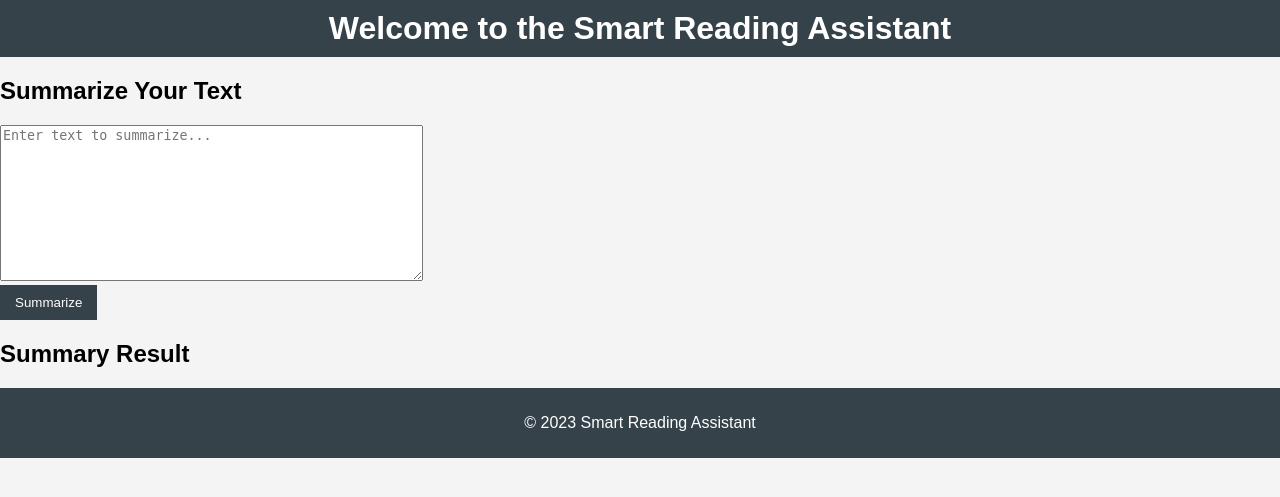
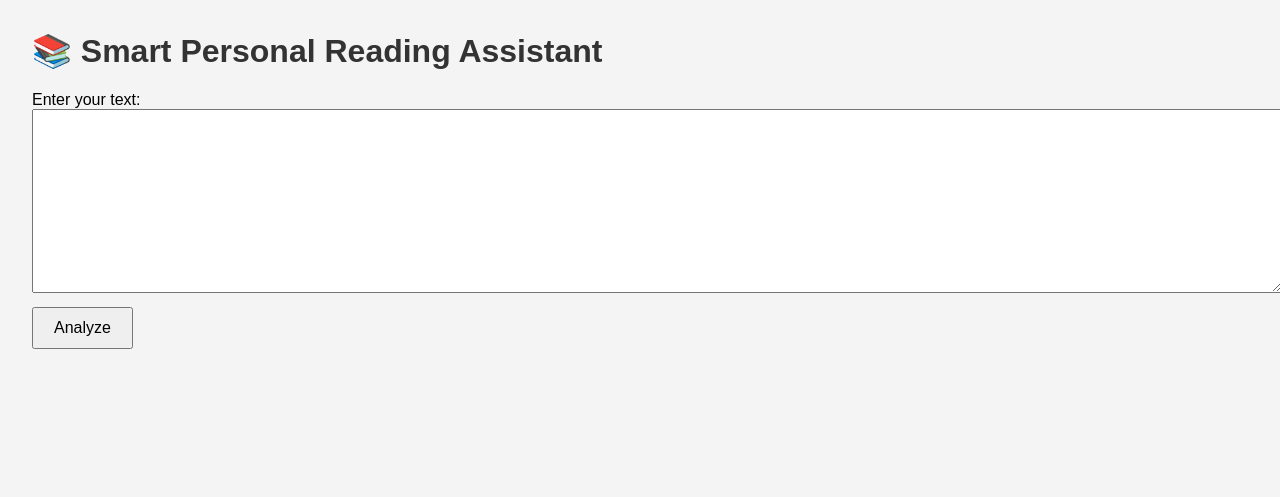
Before and after one commit to guruprasadsa/Smart-Reading-Assistant, a Flask app: page / in a window 1280 px wide. Shown: the top 497 px of the page. Run offline with Flask 3, Linux system fonts and the light colour scheme.

Commit message:
working update

```diff
--- a/app.py
+++ b/app.py
@@ -1,18 +1,29 @@
-from flask import Flask, request, render_template
-from summarizer_module import Summarizer
+# app.py
+
+from flask import Flask, request, jsonify, render_template
+from summarizer_module import generate_summary, extract_key_phrases
 
 app = Flask(__name__)
-summarizer = Summarizer()
 
 @app.route('/')
-def home():
-    return render_template('index.html')
+def index():
+    return render_template("index.html")
 
-@app.route('/summarize', methods=['POST'])
-def summarize():
-    text = request.form['text']
-    summary = summarizer.summarize_text(text)
-    return {'summary': summary}
+@app.route('/process', methods=['POST'])
+def process_text():
+    data = request.get_json()
+    text = data.get("text", "")
 
-if __name__ == '__main__':
+    if not text.strip():
+        return jsonify({"error": "Text is empty!"}), 400
+
+    summary = generate_summary(text)
+    key_phrases = extract_key_phrases(text)
+
+    return jsonify({
+        "summary": summary,
+        "key_phrases": key_phrases
+    })
+
+if __name__ == "__main__":
     app.run(debug=True)
--- /dev/null
+++ b/requirements.txt
@@ -0,0 +1,4 @@
+flask
+transformers
+torch
+spacy
--- a/templates/index.html
+++ b/templates/index.html
@@ -1,33 +1,86 @@
+<!-- templates/index.html -->
 <!DOCTYPE html>
 <html lang="en">
 <head>
-    <meta charset="UTF-8">
-    <meta name="viewport" content="width=device-width, initial-scale=1.0">
-    <link rel="stylesheet" href="../static/style.css">
-    <title>Smart Reading Assistant</title>
+  <meta charset="UTF-8" />
+  <meta name="viewport" content="width=device-width, initial-scale=1.0"/>
+  <title>Smart Personal Reading Assistant</title>
+  <style>
+    body {
+      font-family: Arial, sans-serif;
+      margin: 2rem;
+      background-color: #f4f4f4;
+    }
+    h1 {
+      color: #333;
+    }
+    textarea {
+      width: 100%;
+      height: 150px;
+      padding: 1rem;
+      font-size: 1rem;
+    }
+    button {
+      padding: 10px 20px;
+      font-size: 1rem;
+      margin-top: 10px;
+      cursor: pointer;
+    }
+    .output {
+      margin-top: 2rem;
+      background: white;
+      padding: 1rem;
+      border-radius: 5px;
+    }
+  </style>
 </head>
 <body>
-    <header>
-        <h1>Welcome to the Smart Reading Assistant</h1>
-    </header>
-    <main>
-        <section>
-            <h2>Summarize Your Text</h2>
-            <form action="/summarize" method="post">
-                <textarea name="text" rows="10" cols="50" placeholder="Enter text to summarize..."></textarea>
-                <br>
-                <button type="submit">Summarize</button>
-            </form>
-        </section>
-        <section>
-            <h2>Summary Result</h2>
-            <div id="summary-result">
-                <!-- Summary will be displayed here -->
-            </div>
-        </section>
-    </main>
-    <footer>
-        <p>&copy; 2023 Smart Reading Assistant</p>
-    </footer>
+
+  <h1>📚 Smart Personal Reading Assistant</h1>
+
+  <form id="textForm">
+    <label for="inputText">Enter your text:</label><br/>
+    <textarea id="inputText" required></textarea><br/>
+    <button type="submit">Analyze</button>
+  </form>
+
+  <div class="output" id="result" style="display: none;">
+    <h2>Summary:</h2>
+    <p id="summaryText"></p>
+
+    <h2>Key Phrases:</h2>
+    <ul id="keyPhrasesList"></ul>
+  </div>
+
+  <script>
+    const form = document.getElementById('textForm');
+    form.addEventListener('submit', async (e) => {
+      e.preventDefault();
+
+      const inputText = document.getElementById('inputText').value;
+      const response = await fetch('/process', {
+        method: 'POST',
+        headers: {
+          'Content-Type': 'application/json'
+        },
+        body: JSON.stringify({ text: inputText })
+      });
+
+      const data = await response.json();
+
+      document.getElementById('summaryText').innerText = data.summary || 'N/A';
+
+      const keyList = document.getElementById('keyPhrasesList');
+      keyList.innerHTML = '';
+      (data.key_phrases || []).forEach((phrase) => {
+        const li = document.createElement('li');
+        li.innerText = phrase;
+        keyList.appendChild(li);
+      });
+
+      document.getElementById('result').style.display = 'block';
+    });
+  </script>
+
 </body>
 </html>
```
Also changed, not shown: summarizer_module.py (+19 -7 lines).
